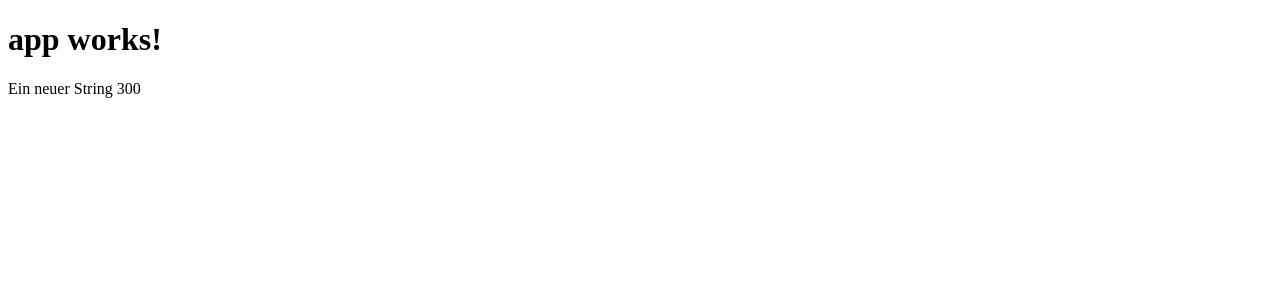
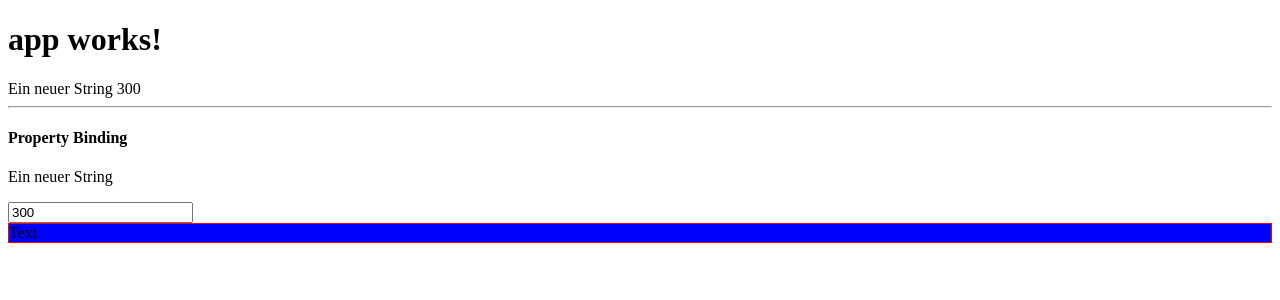
Before and after one commit to tomtom80/de.klingbeil.angular2.tutorial, an Angular app in the folder complete-guide-dev/: page / in a window 1280 px wide. Shown: the top 300 px of the page. Built offline with nearby package versions, Linux system fonts and the light colour scheme.

Commit message:
kapitel 20

```diff
--- a/complete-guide-dev/src/app/databinding/databinding.component.css
+++ b/complete-guide-dev/src/app/databinding/databinding.component.css
@@ -0,0 +1,3 @@
+.red-border {
+    border: red 1px solid;
+}
--- a/complete-guide-dev/src/app/databinding/databinding.component.html
+++ b/complete-guide-dev/src/app/databinding/databinding.component.html
@@ -1,2 +1,13 @@
 {{text}}
 {{newNumber}}
+<hr>
+<h4>Property Binding</h4>
+<p [innerText]="text">
+</p>
+
+<div>
+  <input type="text" value="{{newNumber}}">
+</div>
+<div [ngClass]="{'red-border' : attacheClass}" [ngStyle] = "{'background-color': 'blue'}">
+  Text
+</div>
--- a/complete-guide-dev/src/app/databinding/databinding.component.ts
+++ b/complete-guide-dev/src/app/databinding/databinding.component.ts
@@ -9,10 +9,12 @@ export class DatabindingComponent implements OnInit {
 
   text = "Ein neuer String";
   newNumber = 100;
+  attacheClass = false;
 
   constructor() {
     setTimeout(() => {
       this.newNumber += 200;
+      this.attacheClass = true;
     }, 3000);
   }
 
```
